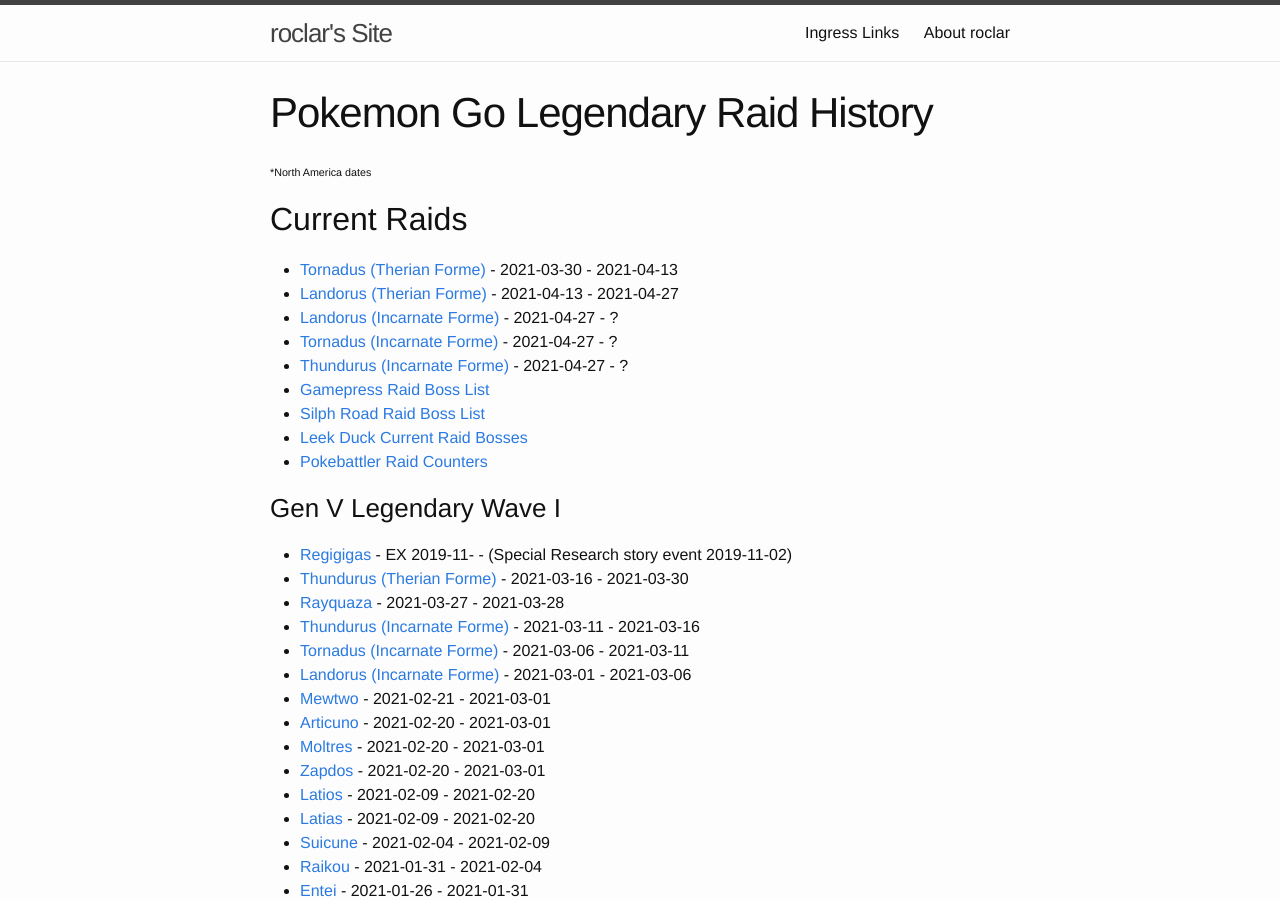
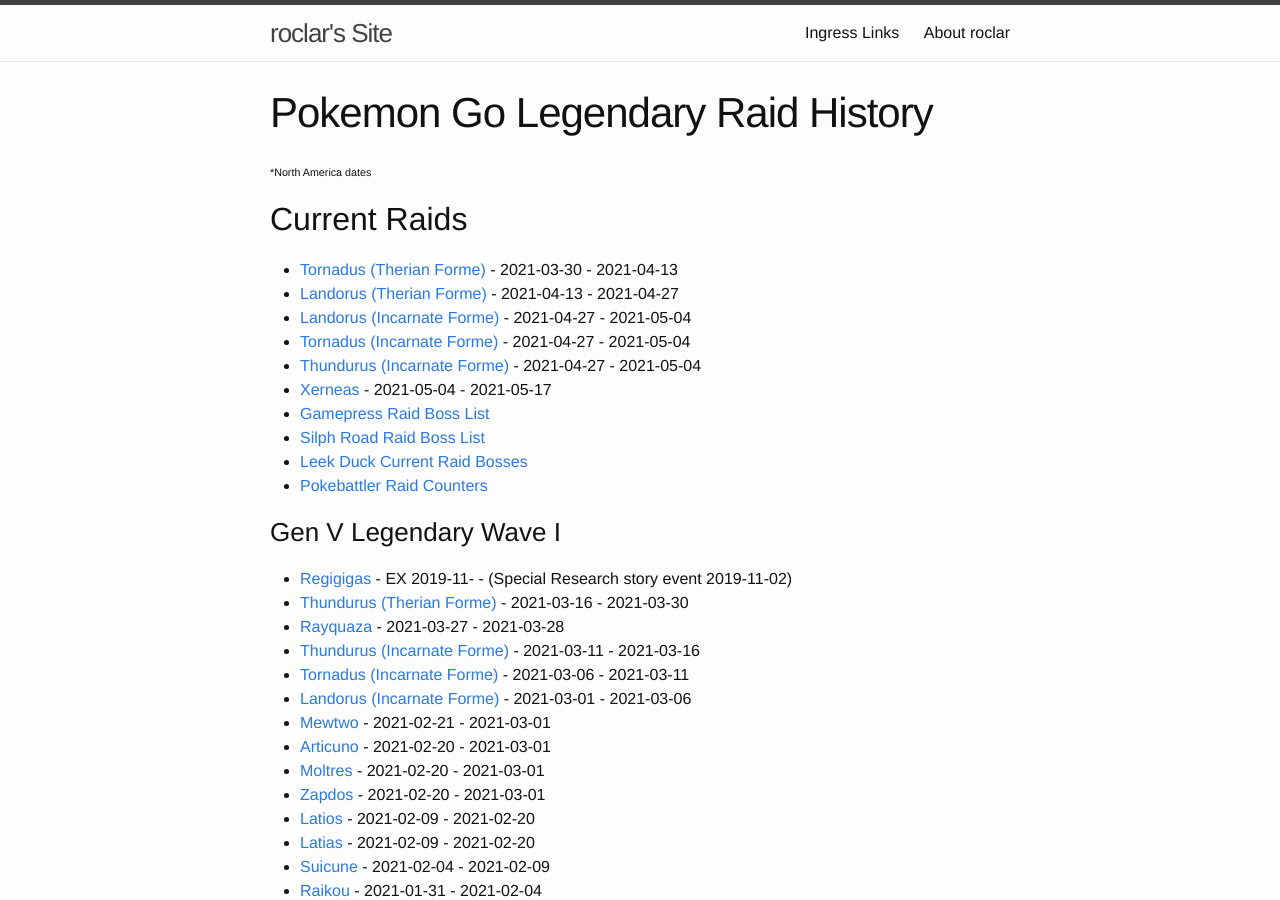
Before and after one commit to roclar/roclar.github.io, a Jekyll site: the page built from PoGoLegendaryHistory.md, in a window 1280 px wide and 900 px high. Built offline with Jekyll 4.4.1, drawn with Linux system fonts in a browser that asks for light colours; some of the changed text lies outside the part shown.

Commit message:
Added introduction of Xerneas

```diff
--- a/PoGoLegendaryHistory.md
+++ b/PoGoLegendaryHistory.md
@@ -9,9 +9,10 @@
 
 - [Tornadus (Therian Forme)](https://db.pokemongohub.net/pokemon/641?form=Therian) - 2021-03-30 - 2021-04-13
 - [Landorus (Therian Forme)](https://db.pokemongohub.net/pokemon/645?form=Therian) - 2021-04-13 - 2021-04-27
-- [Landorus (Incarnate Forme)](https://db.pokemongohub.net/pokemon/645?form=Incarnate) - 2021-04-27 - ?
-- [Tornadus (Incarnate Forme)](https://db.pokemongohub.net/pokemon/641?form=Incarnate) - 2021-04-27 - ?
-- [Thundurus (Incarnate Forme)](https://db.pokemongohub.net/pokemon/642?form=Incarnate) - 2021-04-27 - ?
+- [Landorus (Incarnate Forme)](https://db.pokemongohub.net/pokemon/645?form=Incarnate) - 2021-04-27 - 2021-05-04
+- [Tornadus (Incarnate Forme)](https://db.pokemongohub.net/pokemon/641?form=Incarnate) - 2021-04-27 - 2021-05-04
+- [Thundurus (Incarnate Forme)](https://db.pokemongohub.net/pokemon/642?form=Incarnate) - 2021-04-27 - 2021-05-04
+- [Xerneas](https://db.pokemongohub.net/pokemon/716) - 2021-05-04 - 2021-05-17
 - [Gamepress Raid Boss List](https://pokemongo.gamepress.gg/raid-boss-list)
 - [Silph Road Raid Boss List](https://thesilphroad.com/raid-bosses)
 - [Leek Duck Current Raid Bosses](https://leekduck.com/boss/)
@@ -182,6 +183,7 @@
 
 ### Sources
 
+- [Luminous Legends X: Xerneas makes its Pokémon GO debut alongside Dragon- and Fairy-type Pokémon originally discovered in the Kalos region!](https://pokemongolive.com/post/luminouslegends-x-2021)
 - [Learn all about April’s events here!](https://pokemongolive.com/post/apr-2021-events/?hl=en)
 - [A new Season is coming—and so are March’s Pokémon GO events!](https://pokemongolive.com/post/mar-2021-events/)
 - [Feel the love with Pokémon GO’s February events!](https://pokemongolive.com/post/feb-2021-events/)
```
